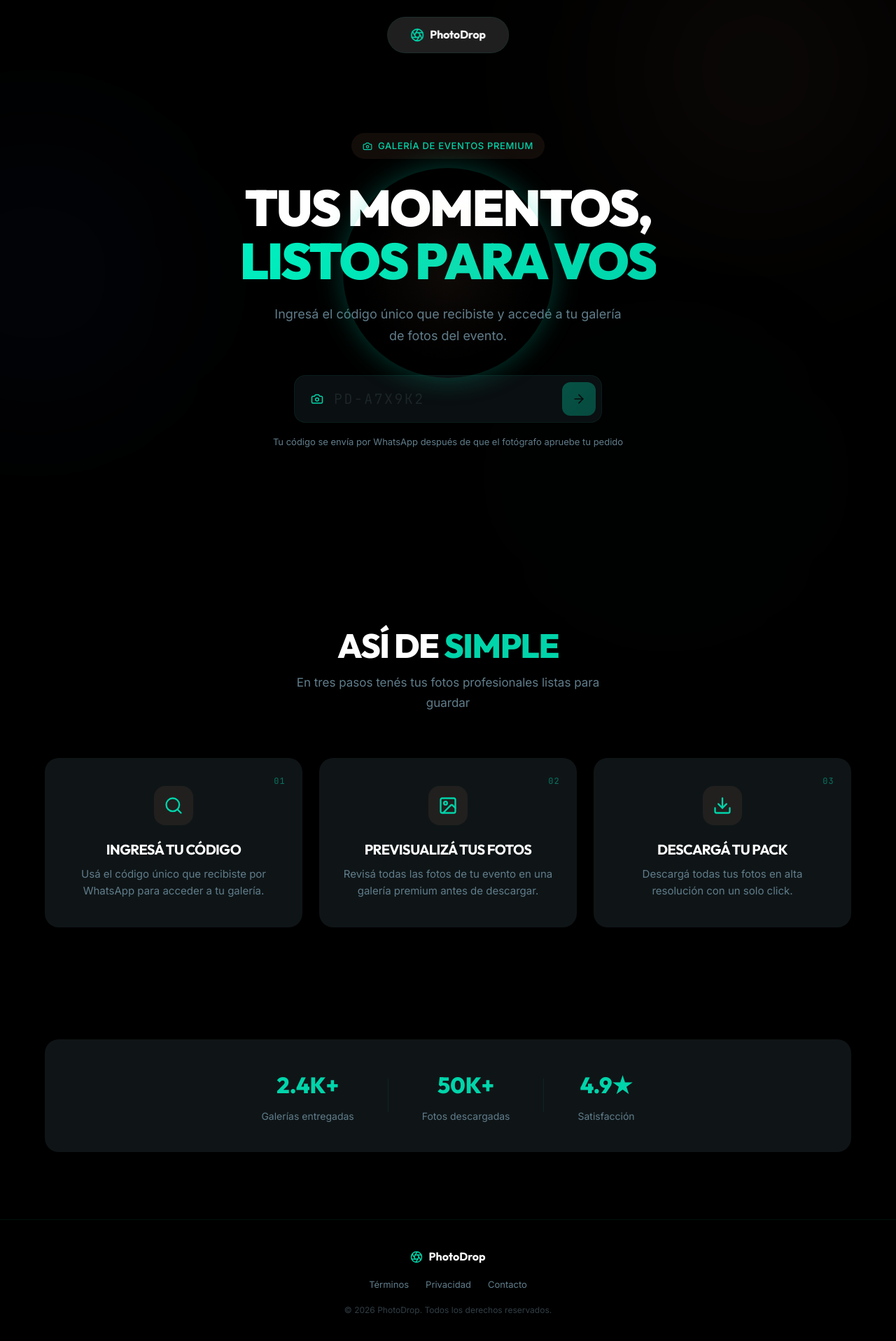
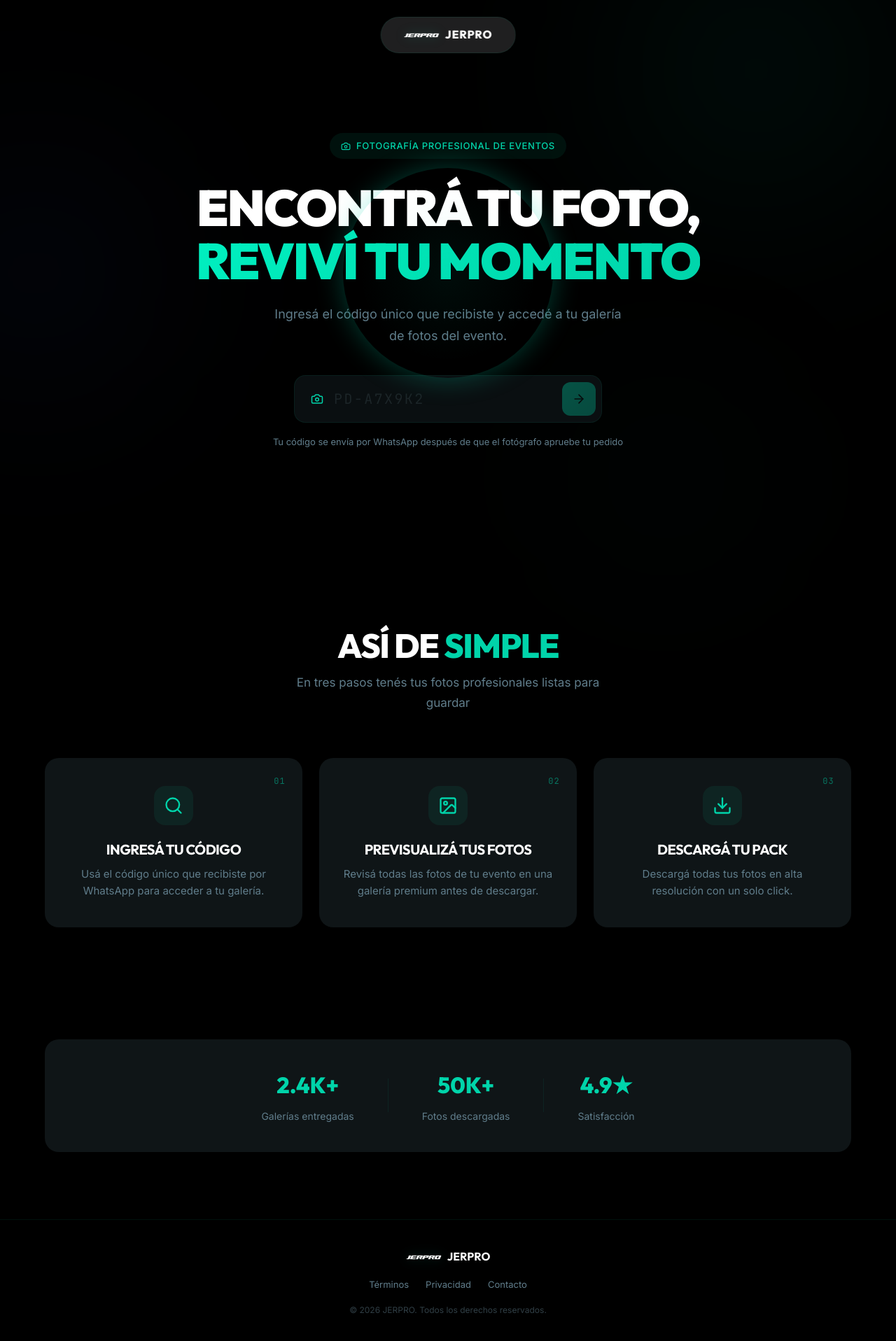
Before and after one commit to lmarinero-sketch/fotos, a React (Vite) app: page / in a window 1280 px wide. Shown: the top 1916 px of the page at 70% size. Built offline with nearby package versions, Linux system fonts and the light colour scheme; no server answers; a web font is replaced by a local one.

Commit message:
JERPRO rebrand: teal colors, logo, vercel.json, landing page update

```diff
--- a/src/pages/LandingPage.css
+++ b/src/pages/LandingPage.css
@@ -1,5 +1,5 @@
 /* ============================================
-   LandingPage — PhotoDrop "Aura Noir"
+   LandingPage — JERPRO "Cyber Teal"
    ============================================ */
 
 /* ── Camera Flash Overlay ── */
@@ -35,7 +35,7 @@
 .bg-aura-1 {
   width: 600px;
   height: 600px;
-  background: radial-gradient(circle, rgba(232, 168, 124, 0.08) 0%, transparent 70%);
+  background: radial-gradient(circle, rgba(0, 212, 170, 0.08) 0%, transparent 70%);
   top: -200px;
   right: -100px;
 }
@@ -81,12 +81,18 @@
   color: var(--accent);
 }
 
+.nav-logo-img {
+  height: 24px;
+  filter: drop-shadow(0 0 8px rgba(0, 212, 170, 0.2));
+}
+
 .nav-logo {
   font-family: var(--font-display);
-  font-weight: 700;
+  font-weight: 800;
   font-size: 1rem;
   color: var(--text-primary);
-  letter-spacing: -0.01em;
+  letter-spacing: 0.05em;
+  text-transform: uppercase;
 }
 
 /* ── Hero Section ── */
@@ -112,7 +118,7 @@
   gap: var(--space-2);
   padding: var(--space-2) var(--space-4);
   border-radius: var(--radius-full);
-  background: rgba(232, 168, 124, 0.08);
+  background: rgba(0, 212, 170, 0.08);
   color: var(--accent);
   font-size: 0.8125rem;
   font-weight: 500;
@@ -160,7 +166,7 @@
 
 .ticket-form.focused .ticket-input-wrapper {
   border-color: var(--border-active);
-  box-shadow: 0 0 0 3px rgba(232, 168, 124, 0.08),
+  box-shadow: 0 0 0 3px rgba(0, 212, 170, 0.08),
               var(--shadow-glow);
 }
 
@@ -210,7 +216,7 @@
 
 .ticket-submit:hover:not(:disabled) {
   transform: scale(1.05);
-  box-shadow: 0 0 24px rgba(232, 168, 124, 0.3);
+  box-shadow: 0 0 24px rgba(0, 212, 170, 0.3);
 }
 
 .ticket-submit:disabled {
@@ -238,7 +244,7 @@
   width: 300px;
   height: 300px;
   border-radius: 50%;
-  background: radial-gradient(circle, rgba(232, 168, 124, 0.06) 0%, transparent 60%);
+  background: radial-gradient(circle, rgba(0, 212, 170, 0.06) 0%, transparent 60%);
   top: 30%;
   left: 50%;
   transform: translateX(-50%);
@@ -306,7 +312,7 @@
   width: 56px;
   height: 56px;
   border-radius: var(--radius-xl);
-  background: rgba(232, 168, 124, 0.08);
+  background: rgba(0, 212, 170, 0.08);
   color: var(--accent);
   margin-bottom: var(--space-6);
 }
--- a/src/pages/LandingPage.jsx
+++ b/src/pages/LandingPage.jsx
@@ -1,6 +1,6 @@
 import { useState, useRef } from 'react'
 import { useNavigate } from 'react-router-dom'
-import { Camera, ArrowRight, Search, Image, Download, Aperture } from 'lucide-react'
+import { Camera, ArrowRight, Search, Image, Download } from 'lucide-react'
 import './LandingPage.css'
 
 const LandingPage = () => {
@@ -68,8 +68,8 @@ const LandingPage = () => {
       {/* Floating Nav */}
       <nav className="floating-nav">
         <div className="nav-brand">
-          <Aperture size={20} className="nav-icon" />
-          <span className="nav-logo">PhotoDrop</span>
+          <img src="/logo_creadores_jerpro.png" alt="JERPRO" className="nav-logo-img" />
+          <span className="nav-logo">JERPRO</span>
         </div>
       </nav>
 
@@ -78,12 +78,12 @@ const LandingPage = () => {
         <div className="container hero-content">
           <div className="hero-badge animate-fade-in-up">
             <Camera size={14} />
-            <span>Galería de Eventos Premium</span>
+            <span>Fotografía Profesional de Eventos</span>
           </div>
 
           <h1 className="hero-title animate-fade-in-up" style={{ animationDelay: '100ms' }}>
-            Tus momentos,<br />
-            <span className="hero-title-accent">listos para vos</span>
+            Encontrá tu foto,<br />
+            <span className="hero-title-accent">reviví tu momento</span>
           </h1>
 
           <p className="hero-subtitle animate-fade-in-up" style={{ animationDelay: '200ms' }}>
@@ -185,15 +185,15 @@ const LandingPage = () => {
       <footer className="footer">
         <div className="container footer-content">
           <div className="footer-brand">
-            <Aperture size={18} className="nav-icon" />
-            <span>PhotoDrop</span>
+            <img src="/logo_creadores_jerpro.png" alt="JERPRO" className="nav-logo-img" />
+            <span>JERPRO</span>
           </div>
           <div className="footer-links">
             <a href="#" className="footer-link">Términos</a>
             <a href="#" className="footer-link">Privacidad</a>
             <a href="#" className="footer-link">Contacto</a>
           </div>
-          <p className="footer-copy">© 2026 PhotoDrop. Todos los derechos reservados.</p>
+          <p className="footer-copy">© 2026 JERPRO. Todos los derechos reservados.</p>
         </div>
       </footer>
     </div>
```
Also changed, not shown: vercel.json (added).
